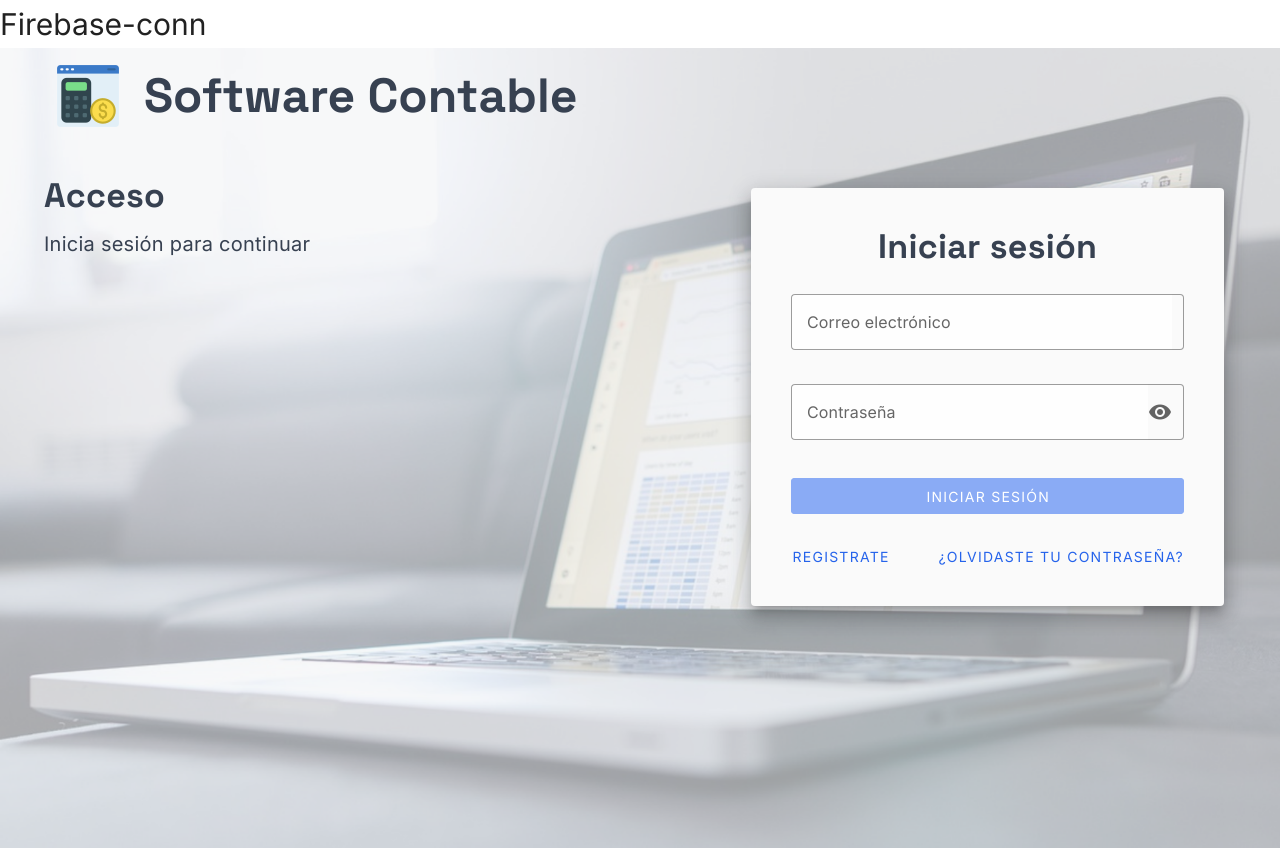
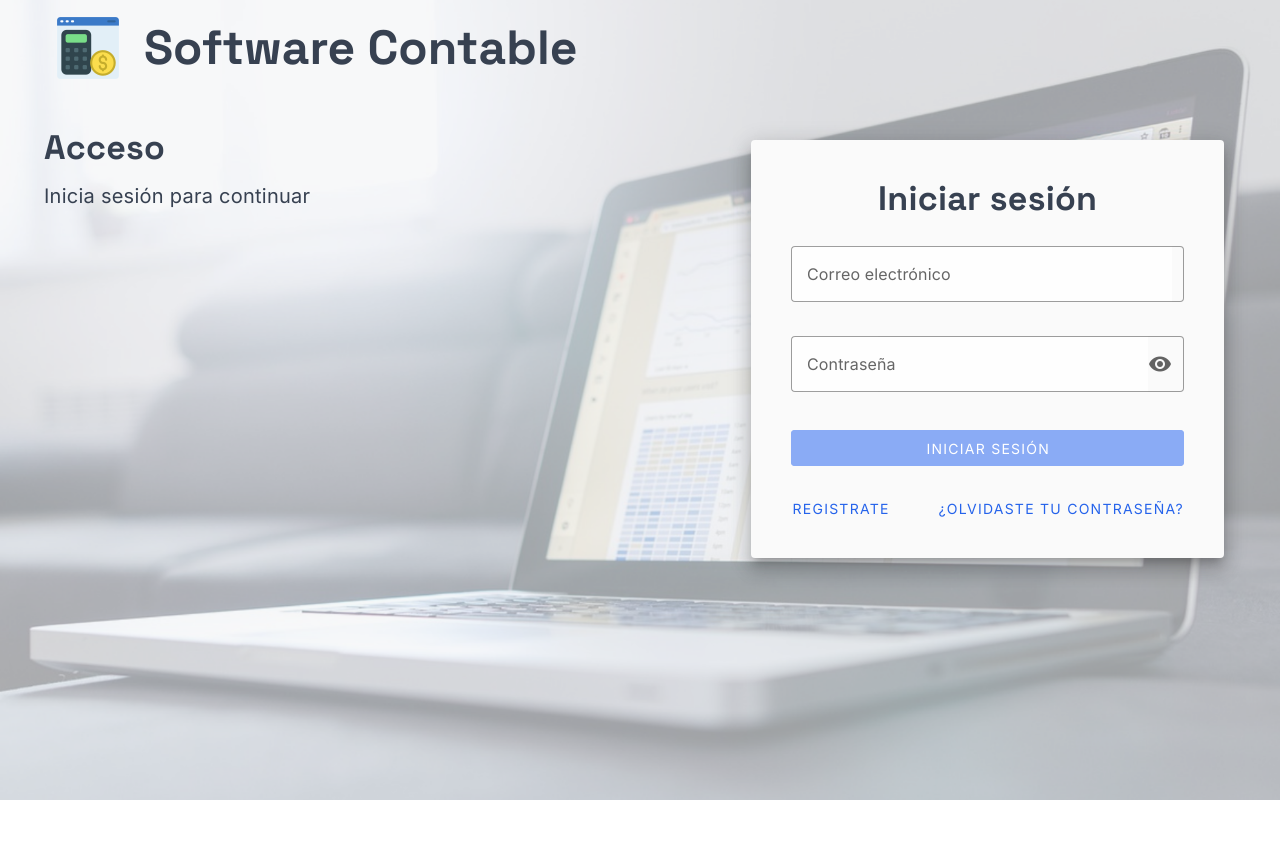
Before and after one commit to WhosCris/SoftwareContable, a Vue app: page / in a window 1280 px wide. After the commit the page ends 800 px from the top, so only its background shows below. Built offline with nearby package versions, Linux system fonts and the light colour scheme.

Commit message:
cris-fix-error en interfaz App.vue

```diff
--- a/src/App.vue
+++ b/src/App.vue
@@ -17,7 +17,6 @@ export default {
 
 <template>
   <v-app>
-    <h1>Firebase-conn</h1>
     <div class="background">
       <router-view />
     </div>
```
